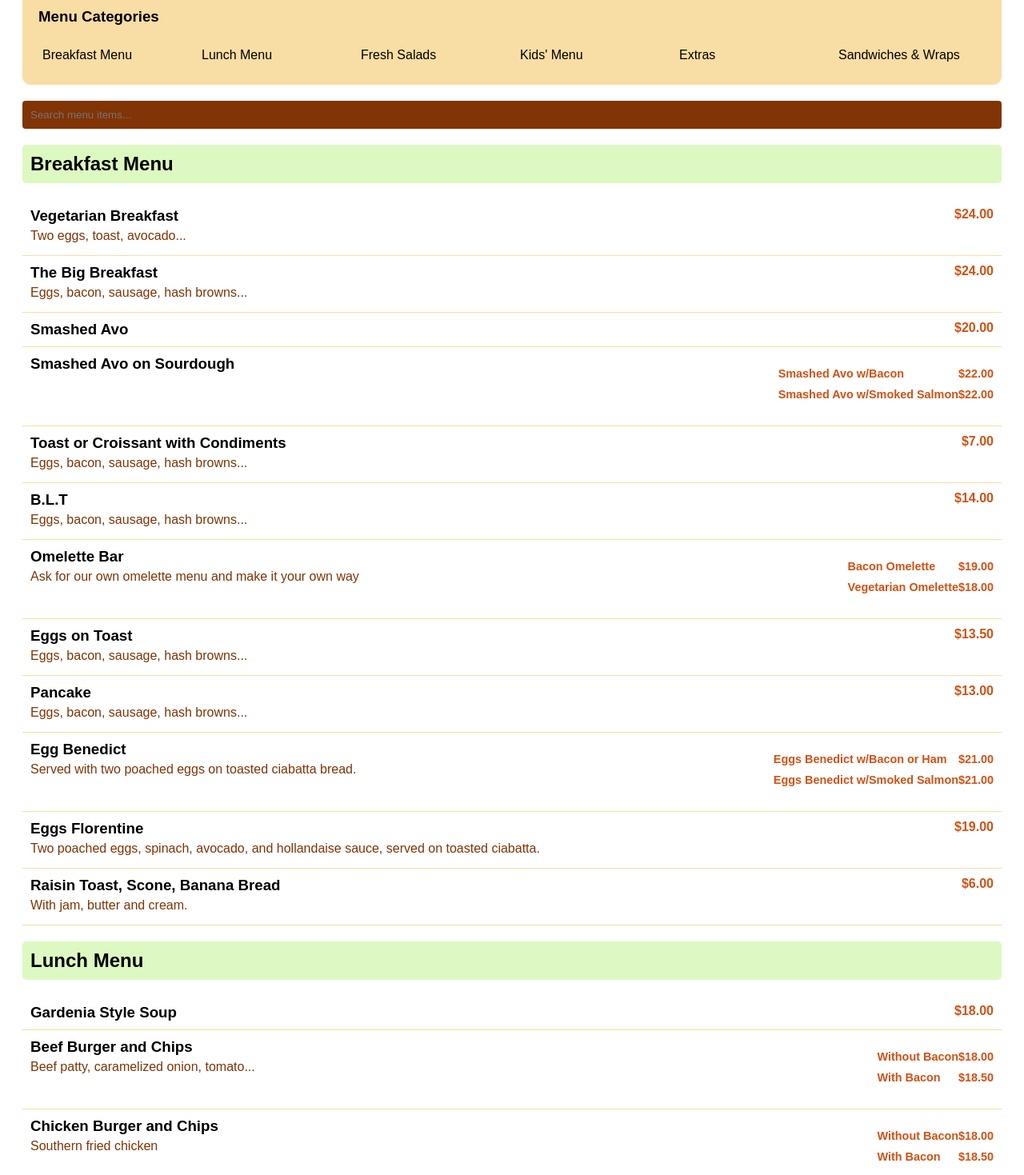
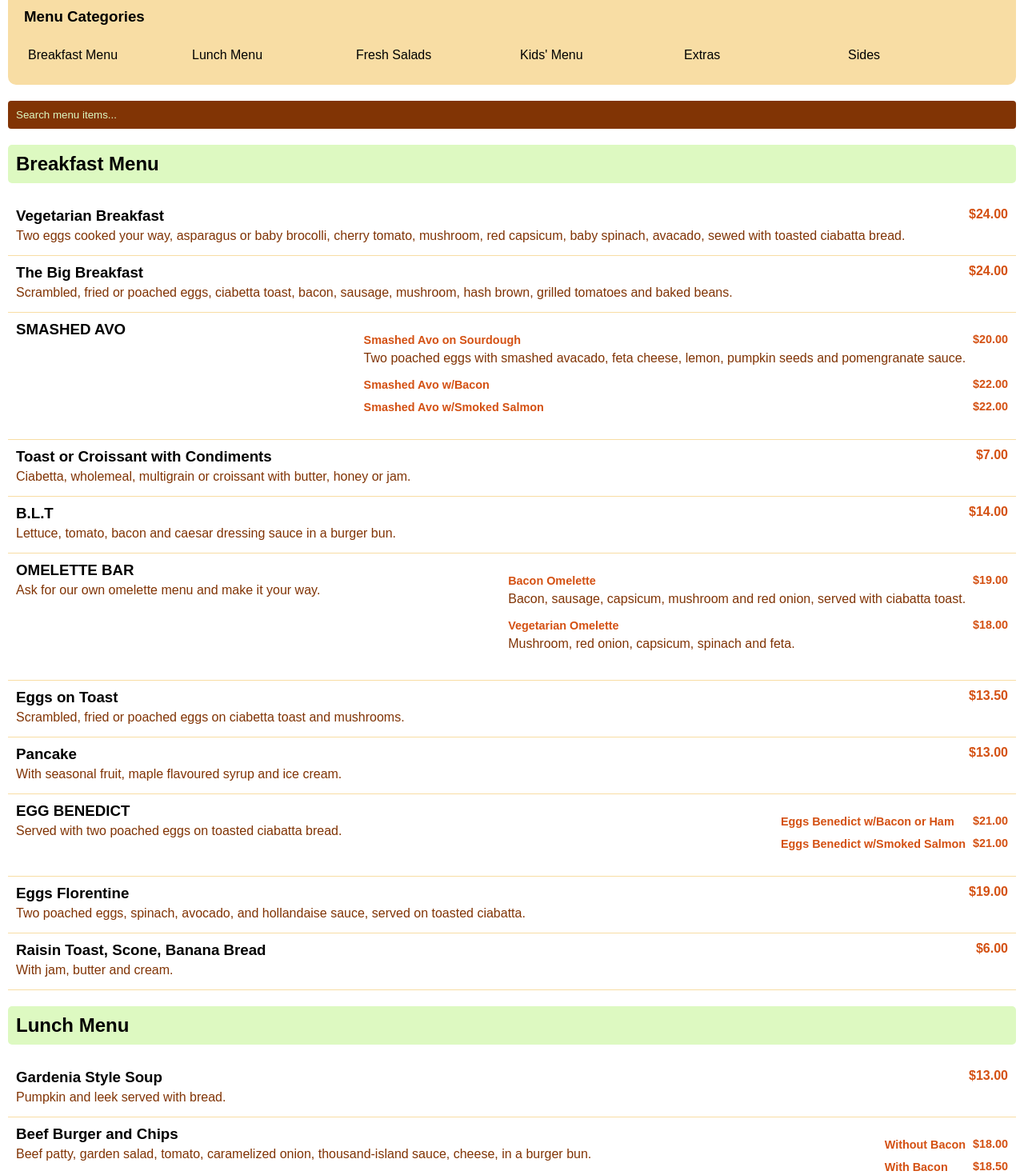
Before and after one commit to royalgillz/GardeniaCafeKitchen, a React (Vite) app: page /#/menu in a window 1280 px wide. Shown: the part 721-2190 px from the top of the page at 80% size. Built offline with nearby package versions, Linux system fonts and the light colour scheme.

Commit message:
Added the whole menu

```diff
--- a/src/App.css
+++ b/src/App.css
@@ -371,7 +371,7 @@
 /* Menu Page */
 /* ----------------------------------------------------------------------------------------------------------------------------- */
 .menu-page {
-  padding: 20px;
+  padding: 20px 2px;
   font-family: Arial, sans-serif;
 }
 
@@ -390,6 +390,10 @@
   /* margin-bottom: 20px; */
   border: 1px solid var(--light-orange);
   border-radius: 4px;
+  color: var(--light-green);
+}
+
+.filter-bar ::placeholder {
   color: var(--light-green);
 }
 
@@ -515,6 +519,26 @@
   background-color: var(--orange);
 } */
 
+@media (max-width: 768px) {
+  .category-navigation {
+    top: 111px;
+    padding: 5px;
+  }
+
+  .category-navigation ul {
+    grid-template-columns: repeat(3, 1fr);
+    gap: 0;
+  }
+
+  .filter-bar {
+    top: 269px;
+  }
+
+  .filter-bar input {
+    margin-bottom: 20px;
+  }
+}
+
 /* ----------------------------------------------------------------------------------------------------------------------------- */
 /* Contact Us Page */
 /* ----------------------------------------------------------------------------------------------------------------------------- */
--- a/src/Components/menu/CategoryNavigation.jsx
+++ b/src/Components/menu/CategoryNavigation.jsx
@@ -1,7 +1,27 @@
-import React from 'react';
-import { Link } from 'react-scroll'; // Import the library
+import React, { useState, useEffect } from 'react';
+import { Link } from 'react-scroll';
 
 const CategoryNavigation = ({ categories }) => {
+    const [offset, setOffset] = useState(-235); // Default offset for larger screens
+
+    useEffect(() => {
+        const updateOffset = () => {
+            // Set different offsets based on screen width
+            setOffset(window.innerWidth <= 768 ? -305 : -235);
+        };
+
+        // Initial check
+        updateOffset();
+
+        // Add event listener to handle window resize
+        window.addEventListener('resize', updateOffset);
+
+        // Cleanup event listener on component unmount
+        return () => {
+            window.removeEventListener('resize', updateOffset);
+        };
+    }, []);
+
     return (
         <div className="category-navigation">
             <h3>Menu Categories</h3>
@@ -11,7 +31,7 @@ const CategoryNavigation = ({ categories }) => {
                         <Link
                             to={category.id} // Target category ID
                             // smooth={true} // Enable smooth scrolling
-                            offset={-235} // Offset equal to the height of the sticky nav
+                            offset={offset} // Dynamic offset
                         // duration={500} // Scrolling duration in ms
                         >
                             {category.name}
--- a/src/Components/menu/MenuItem.jsx
+++ b/src/Components/menu/MenuItem.jsx
@@ -12,7 +12,11 @@ const MenuItem = ({ item }) => {
                 <ul className="sub-items">
                     {item.subItems.map((subItem) => (
                         <li key={subItem.name} className="sub-item">
-                            <span>{subItem.name}</span>
+                            <div>
+                                <span>{subItem.name}</span>
+                                {subItem.description && <p className="sub-item-description">{subItem.description}</p>}
+                            </div>
+                            &nbsp;&nbsp;
                             <span className="price">${subItem.price.toFixed(2)}</span>
                         </li>
                     ))}
--- a/src/Components/menu/MenuPage.jsx
+++ b/src/Components/menu/MenuPage.jsx
@@ -3,7 +3,7 @@ import CategorySection from './CategorySection';
 import FilterBar from './FilterBar';
 import HighlightedPhoto from './HighlightedPhoto';
 import CategoryNavigation from './CategoryNavigation';
-import { breakfastMenu, lunchMenu, kidsMenu, sandwichesMenu, freshSaladsMenu, extrasMenu } from '../../assets/menuData';
+import { breakfastMenu, lunchMenu, kidsMenu, freshSaladsMenu, extrasMenu, sideMenu } from '../../assets/menuData';
 
 const MenuPage = () => {
     const [filterText, setFilterText] = useState('');
@@ -14,7 +14,8 @@ const MenuPage = () => {
         { id: 'salads', name: 'Fresh Salads', items: freshSaladsMenu },
         { id: 'kids', name: 'Kids\' Menu', items: kidsMenu },
         { id: 'extras', name: 'Extras', items: extrasMenu },
-        { id: 'sandwiches', name: 'Sandwiches & Wraps', items: sandwichesMenu },
+        { id: '', name: 'Sides', items: sideMenu },
+        // { id: 'sandwiches', name: 'Sandwiches & Wraps', items: sandwichesMenu },
     ];
 
     const filteredCategories = categories.map(category => ({
--- a/src/assets/menuData.js
+++ b/src/assets/menuData.js
@@ -1,29 +1,29 @@
 export const breakfastMenu = [
-    { name: 'Vegetarian Breakfast', description: 'Two eggs, toast, avocado...', price: 24.0 },
-    { name: 'The Big Breakfast', description: 'Eggs, bacon, sausage, hash browns...', price: 24.0 },
-    { name: 'Smashed Avo', description: '', price: 20.0 },
+    { name: 'Vegetarian Breakfast', description: 'Two eggs cooked your way, asparagus or baby brocolli, cherry tomato, mushroom, red capsicum, baby spinach, avacado, sewed with toasted ciabatta bread.', price: 24.0 },
+    { name: 'The Big Breakfast', description: 'Scrambled, fried or poached eggs, ciabetta toast, bacon, sausage, mushroom, hash brown, grilled tomatoes and baked beans.', price: 24.0 },
     {
-        name: 'Smashed Avo on Sourdough',
+        name: 'SMASHED AVO',
         description: '',
         subItems: [
+            {name: 'Smashed Avo on Sourdough', price: 20.0, description: 'Two poached eggs with smashed avacado, feta cheese, lemon, pumpkin seeds and pomengranate sauce.'},
             { name: 'Smashed Avo w/Bacon', price: 22.0 },
             { name: 'Smashed Avo w/Smoked Salmon', price: 22.0 },
         ],
       },
-    { name: 'Toast or Croissant with Condiments', description: 'Eggs, bacon, sausage, hash browns...', price: 7.0 },
-    { name: 'B.L.T', description: 'Eggs, bacon, sausage, hash browns...', price: 14.0 },
+    { name: 'Toast or Croissant with Condiments', description: 'Ciabetta, wholemeal, multigrain or croissant with butter, honey or jam.', price: 7.0 },
+    { name: 'B.L.T', description: 'Lettuce, tomato, bacon and caesar dressing sauce in a burger bun.', price: 14.0 },
     {
-        name: 'Omelette Bar',
-        description: 'Ask for our own omelette menu and make it your own way',
+        name: 'OMELETTE BAR',
+        description: 'Ask for our own omelette menu and make it your way.',
         subItems: [
-          { name: 'Bacon Omelette', price: 19.0 },
-          { name: 'Vegetarian Omelette', price: 18.0 },
+          { name: 'Bacon Omelette', price: 19.0, description: 'Bacon, sausage, capsicum, mushroom and red onion, served with ciabatta toast.' },
+          { name: 'Vegetarian Omelette', price: 18.0, description: 'Mushroom, red onion, capsicum, spinach and feta.' },
         ],
       },
-    { name: 'Eggs on Toast', description: 'Eggs, bacon, sausage, hash browns...', price: 13.5 },
-    { name: 'Pancake', description: 'Eggs, bacon, sausage, hash browns...', price: 13.0 },
+    { name: 'Eggs on Toast', description: 'Scrambled, fried or poached eggs on ciabetta toast and mushrooms.', price: 13.5 },
+    { name: 'Pancake', description: 'With seasonal fruit, maple flavoured syrup and ice cream.', price: 13.0 },
     {
-        name: 'Egg Benedict',
+        name: 'EGG BENEDICT',
         description: 'Served with two poached eggs on toasted ciabatta bread.',
         subItems: [
             { name: 'Eggs Benedict w/Bacon or Ham', price: 21.0 },
@@ -36,10 +36,10 @@ export const breakfastMenu = [
 
 
   export const lunchMenu = [
-    { name: 'Gardenia Style Soup', description: '', price: 18.0 },
+    { name: 'Gardenia Style Soup', description: 'Pumpkin and leek served with bread.', price: 13.0 },
     {
         name: 'Beef Burger and Chips',
-        description: 'Beef patty, caramelized onion, tomato...',
+        description: 'Beef patty, garden salad, tomato, caramelized onion, thousand-island sauce, cheese, in a burger bun.',
         subItems: [
             { name: 'Without Bacon', price: 18.00 },
             { name: 'With Bacon', price: 18.50 },
@@ -47,47 +47,77 @@ export const breakfastMenu = [
     },
     {
         name: 'Chicken Burger and Chips',
-        description: 'Southern fried chicken',
+        description: 'Southern fried chicken, garden salad, tomato, cheese, caesar dressing sauce.',
         subItems: [
             { name: 'Without Bacon', price: 18.00 },
             { name: 'With Bacon', price: 18.50 },
         ],
     },
-    { name: 'Steak Sandwich and Chips', description: '', price: 20.0 },
-    { name: 'Seafood Basket and Chips', description: '', price: 19.0 },
-    { name: 'Beer Battered Whiting Fish and Chips', description: '', price: 19.0 },
-    { name: 'Bruschetta with Poached Egg', description: '', price: 16.0 },
+    { name: 'Steak Sandwich and Chips', description: 'Beef steak, garden salad, tomato, caramelized onion, cheese, tomato relish and mustard sauce.', price: 20.0 },
+    { name: 'Seafood Basket and Chips', description: 'Fish fillet, prawns, squid rings, surimi bites, surimi scallop, garden salad and tartare sauce.', price: 19.0 },
+    { name: 'Beer Battered Whiting Fish and Chips', description: 'Garden salad and tartare sauce.', price: 19.0 },
+    { name: 'Bruschetta with Poached Egg', description: 'Poached egg, ripe tomato, basil, onion, dressing sauce on toasted ciabatta bread.', price: 16.0 },
     // Add more items...
   ];
 
   export const freshSaladsMenu = [
-      { name: 'Chicken Caesar Salad', description: 'Chicken, lettuce, parmesan, croutons...', price: 17.0 },
-      { name: 'Pulled Beef Salad', description: '', price: 17.0 },
-      { name: 'Beetroot, Feta & Walnut Salad', description: 'Beetroot, feta cheese, walnuts...', price: 17.0 },
+      { name: 'Chicken Caesar Salad', description: 'Grilled bacon, grilled chicken, cos lettuce, red onion, poached egg, parmesan, cucumber, cherry tomato and caesar dressing sauce.', price: 17.0 },
+      { name: 'Pulled Beef Salad', description: 'Garden salad, red onion, cherry tomato, cucumber, feta cheese, walnut, balsamic dressing.', price: 17.0 },
+      { name: 'Beetroot, Feta & Walnut Salad', description: 'Garden salad, walnut, feta cheese, beetroot, red onion, cucumber, cherry tomato, balsamic dressing.', price: 17.0 },
       // Add more items...
     ];
 
   export const kidsMenu = [
-    { name: 'Kids Brekky', description: 'Eggs, hash brown, sausage, baked beans...', price: 10.0 },
-    { name: 'Kids Pancakes', description: 'Two pancakes, syrup, seasonal fruit...', price: 8.0 },
-    { name: 'Chicken Nuggets', description: '', price: 12.0 },
-    { name: 'Kids Fish and Chips', description: 'Fish, chips with tomato sauce', price: 12.0 },
+    { name: 'Kids Brekky', description: 'Eggs, hash brown, sausage, baked beans with bread.', price: 10.0 },
+    { name: 'Kids Pancakes', description: 'Two sliced pancakes, syrup, ice cream with seasonal fruit', price: 8.0 },
+    { name: 'Chicken Nuggets', description: 'Six nuggets with tomato sauce.', price: 12.0 },
+    { name: 'Kids Fish and Chips', description: 'Fish, chips with tomato sauce.', price: 12.0 },
+    // Sandwiches & wraps
+    {
+        name: 'Sandwiches & Wraps',
+        description: '(Gluten Free Bread Available)',
+        subItems: [
+            { name: 'Croissant with Ham and Cheese', price: 9.0, description: '' },
+            { name: 'Ham and Cheese', price: 9.0, description: '' },
+            { name: 'Bacon and Egg in a Bun', price: 10.0, description: '' },
+            { name: 'Roast Chicken Panini', price: 12.0, description: 'Roasted chicken, cheese, spinach, sweet chilli and sour cream sauces in a panini toasted.' },
+            { name: 'BBQ Pulled Beef', price: 12.0, description: 'Pulled beef, cheese, spinach, BBQ and mustard sauce.' },
+            { name: 'Chicken Avocado Toastle', price: 12.0, description: 'Roasted chicken, cheese, spinach, avocade and aioli sauce.'},
+        ],
+    },
+    {
+        name: 'Toasted Wraps',
+        description: 'On a toasted tortilla',
+        subItems: [
+            { name: 'Roasted Chicken Wrap', price: 12.0, description: 'Chicken, cheese, garden salad, and tomato relish sauce.'},
+            { name: 'Bacon and Egg Wraps', price: 12.0, description: 'Bacon, egg cheese, garden salad, sundried tomato, and tomato relish sauce.'},
+            { name: 'Veggie and Feta Wrap', price: 12.0, description: 'Red capsicum, onion, sundried tomato, garden salad, feta cheese, black olives and hollandaise sauce with egg.'},
+        ]
+    }
+
     // Add more items...
   ];
 
   export const extrasMenu = [
-        { name: 'Avocado', description: 'Freshly sliced avocado', price: 4.0 },
-        { name: 'Hash Browns', description: 'Crispy hash browns', price: 3.0 },
-        { name: 'Bacon', description: '', price: 4.0 },
-        { name: 'Salmon', description: '', price: 5.0 },
-        { name: 'Egg each', description: '', price: 3.0 },
+    { name: 'Avocado', description: 'Perfectly ripe, freshly sliced avocado', price: 4.0 },
+    { name: 'Hash Browns', description: 'Golden brown, crispy and fluffy hash browns', price: 3.0 },
+    { name: 'Bacon', description: 'Sizzling, perfectly crispy smoked bacon', price: 4.0 },
+    { name: 'Salmon', description: 'Delicate and flavorful smoked salmon slices', price: 5.0 },
+    { name: 'Egg each', description: 'Farm-fresh eggs, cooked just the way you like', price: 3.0 },
     // Add more items...
 ];
 
-    export const sandwichesMenu = [
-      { name: 'Croissant with Ham and Cheese', description: 'Ham and melted cheese in a sandwich...', price: 9.0 },
-      { name: 'Ham and Cheese', description: 'Ham and melted cheese in a sandwich...', price: 9.0 },
-      { name: 'Bacon and Egg in a Bun', description: 'Ham and melted cheese in a sandwich...', price: 10.0 },
-      { name: 'Roast Chicken Panini', description: 'Roast chicken, spinach, cheese...', price: 12.0 },
+export const sideMenu = [
+    { name: 'Chips with Tomato Sauce.', description: '', price: 7.0 },
+    { name: 'Seasoned wedges with sweet chilli, and sour sauces', description: '', price: 9.0 },
     // Add more items...
 ];
+
+
+    // export const sandwichesMenu = [
+    //   { name: 'Croissant with Ham and Cheese', description: 'Ham and melted cheese in a sandwich...', price: 9.0 },
+    //   { name: 'Ham and Cheese', description: 'Ham and melted cheese in a sandwich...', price: 9.0 },
+    //   { name: 'Bacon and Egg in a Bun', description: 'Ham and melted cheese in a sandwich...', price: 10.0 },
+    //   { name: 'Roast Chicken Panini', description: 'Roast chicken, spinach, cheese...', price: 12.0 },
+    //   // Add more items...
+    // ];
```
Lines whose indentation alone changed are shown as unchanged.
